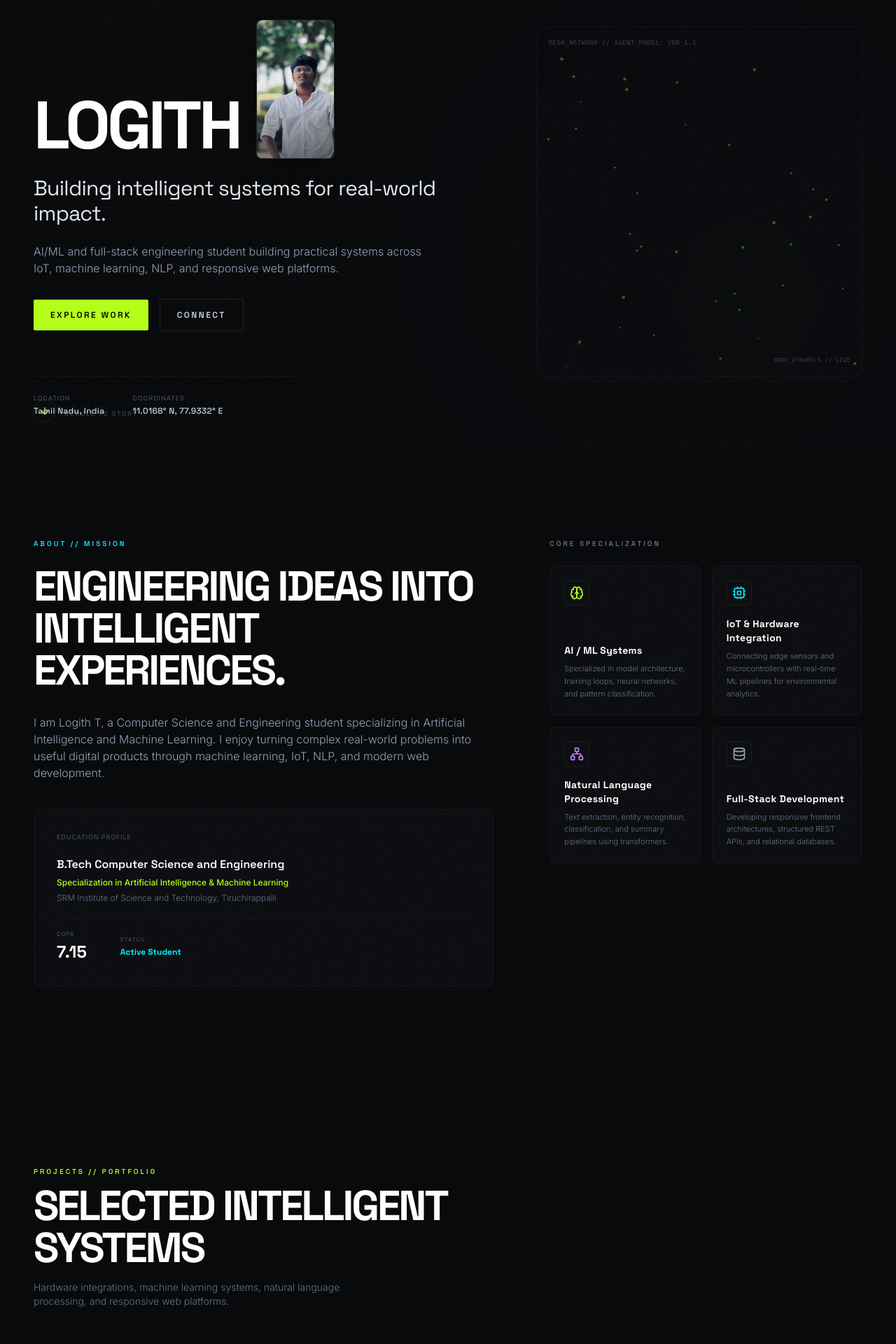
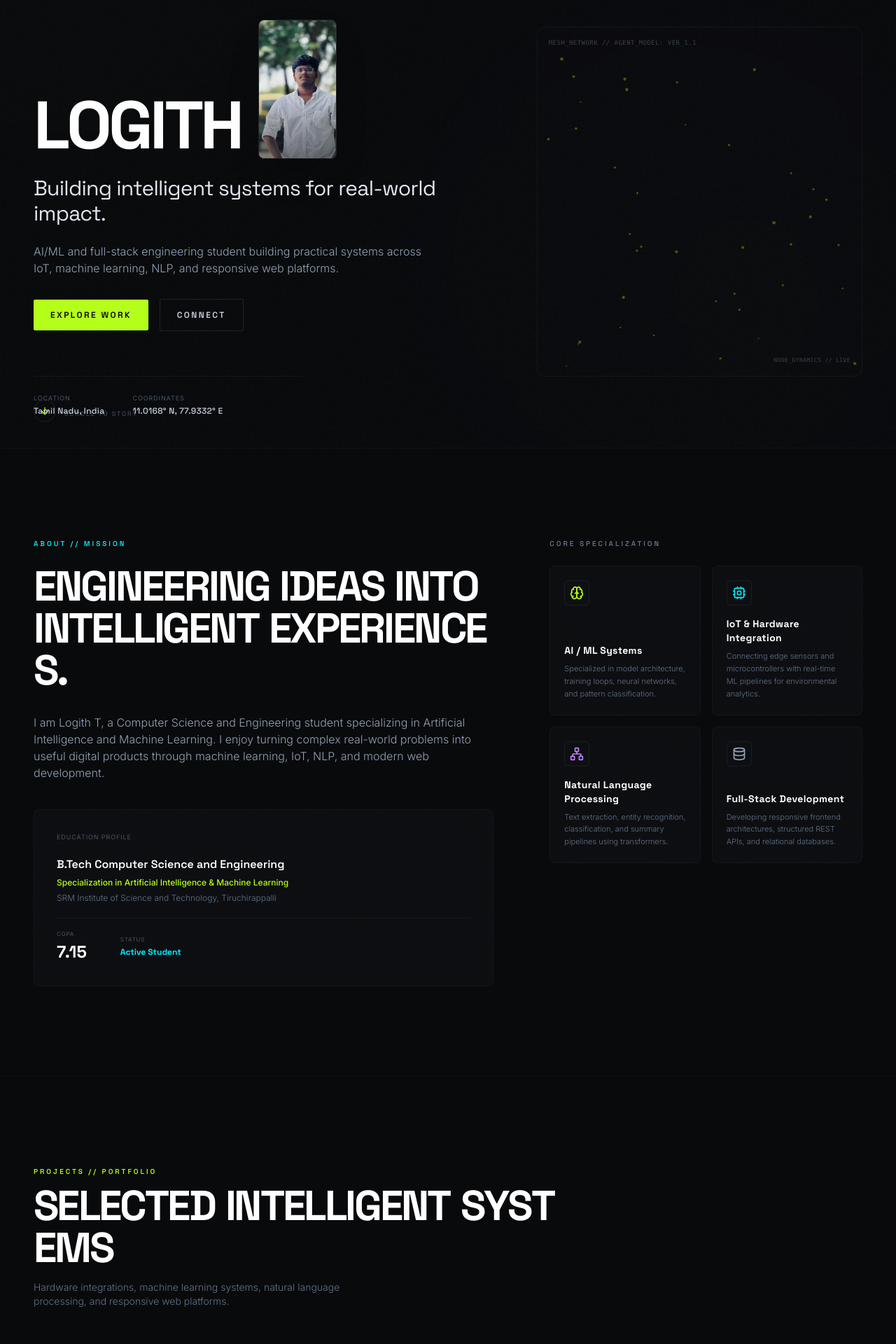
Before and after one commit to logith2112/logith-portfolio, a React (Vite) app: page / in a window 1280 px wide. Shown: the part 160-2080 px from the top of the page at 70% size. Built offline with nearby package versions, Linux system fonts and the light colour scheme.

Commit message:
feat: per-character zoom hover animation on all section headings via SplitHeading component

```diff
--- /dev/null
+++ b/src/components/SplitHeading.jsx
@@ -0,0 +1,85 @@
+import { useRef, useEffect } from "react";
+import gsap from "gsap";
+
+/**
+ * SplitHeading — splits a heading string into individual characters,
+ * each getting a smooth scale + lift zoom on hover.
+ *
+ * Props:
+ *   text      — string, the heading text
+ *   as        — HTML tag: "h1" | "h2" | "h3" (default "h2")
+ *   className — additional Tailwind/CSS classes for the wrapper element
+ */
+export default function SplitHeading({ text, as: Tag = "h2", className = "" }) {
+  const containerRef = useRef(null);
+
+  useEffect(() => {
+    const chars = containerRef.current?.querySelectorAll(".sh-char");
+    if (!chars || chars.length === 0) return;
+
+    const handlers = [];
+
+    chars.forEach((char) => {
+      const onEnter = () => {
+        gsap.to(char, {
+          scale: 1.18,
+          y: -4,
+          color: "#b5ff1a",
+          duration: 0.32,
+          ease: "power3.out",
+          overwrite: true,
+        });
+      };
+
+      const onLeave = () => {
+        gsap.to(char, {
+          scale: 1,
+          y: 0,
+          color: "", // revert to inherited color
+          duration: 0.42,
+          ease: "power3.out",
+          overwrite: true,
+        });
+      };
+
+      char.addEventListener("mouseenter", onEnter);
+      char.addEventListener("mouseleave", onLeave);
+      handlers.push({ char, onEnter, onLeave });
+    });
+
+    return () => {
+      handlers.forEach(({ char, onEnter, onLeave }) => {
+        char.removeEventListener("mouseenter", onEnter);
+        char.removeEventListener("mouseleave", onLeave);
+      });
+    };
+  }, [text]);
+
+  // Split into characters, preserving spaces as non-breaking
+  const renderChars = (str) => {
+    return str.split("").map((char, i) => (
+      <span
+        key={i}
+        className="sh-char inline-block cursor-default select-none"
+        style={{
+          display: "inline-block",
+          willChange: "transform, color",
+          // Spaces need a small explicit width so they don't collapse
+          minWidth: char === " " ? "0.25em" : undefined,
+        }}
+      >
+        {char === " " ? "\u00A0" : char}
+      </span>
+    ));
+  };
+
+  return (
+    <Tag
+      ref={containerRef}
+      className={className}
+      style={{ display: "block" }}
+    >
+      {renderChars(text)}
+    </Tag>
+  );
+}
--- a/src/sections/About.jsx
+++ b/src/sections/About.jsx
@@ -1,4 +1,5 @@
 import { Brain, Cpu, Database, Network } from "lucide-react";
+import SplitHeading from "../components/SplitHeading";
 
 export default function About() {
   const focuses = [
@@ -35,9 +36,11 @@ export default function About() {
               About // Mission
             </div>
 
-            <h2 className="text-3xl sm:text-5xl lg:text-6xl font-display font-bold tracking-tighter text-white leading-tight uppercase">
-              Engineering ideas into intelligent experiences.
-            </h2>
+            <SplitHeading
+              as="h2"
+              text="ENGINEERING IDEAS INTO INTELLIGENT EXPERIENCES."
+              className="text-3xl sm:text-5xl lg:text-6xl font-display font-bold tracking-tighter text-white leading-tight uppercase"
+            />
 
             <p className="text-slate-400 text-sm sm:text-base leading-relaxed mt-2 font-light">
               I am Logith T, a Computer Science and Engineering student specializing in Artificial Intelligence and Machine Learning. I enjoy turning complex real-world problems into useful digital products through machine learning, IoT, NLP, and modern web development.
--- a/src/sections/Contact.jsx
+++ b/src/sections/Contact.jsx
@@ -1,4 +1,5 @@
 import { Linkedin, Github, Mail, Phone, ArrowUpRight } from "lucide-react";
+import SplitHeading from "../components/SplitHeading";
 
 export default function Contact() {
   const contactLinks = [
@@ -41,9 +42,11 @@ export default function Contact() {
             Contact // Inquiries
           </div>
 
-          <h2 className="text-4xl sm:text-6xl font-display font-bold tracking-tighter text-white uppercase leading-none">
-            Let's build something intelligent.
-          </h2>
+          <SplitHeading
+            as="h2"
+            text="LET'S BUILD SOMETHING INTELLIGENT."
+            className="text-4xl sm:text-6xl font-display font-bold tracking-tighter text-white uppercase leading-none"
+          />
 
           <p className="text-slate-400 text-sm sm:text-base leading-relaxed max-w-md font-light">
             Open to collaborations, internships, AI/ML projects, and opportunities to create meaningful technology.
--- a/src/sections/Credentials.jsx
+++ b/src/sections/Credentials.jsx
@@ -1,4 +1,5 @@
 import { Award, ShieldCheck, Cpu } from "lucide-react";
+import SplitHeading from "../components/SplitHeading";
 
 export default function Credentials() {
   const credentials = [
@@ -35,11 +36,11 @@ export default function Credentials() {
               Credentials // Achievements
             </div>
 
-            <h2 className="text-4xl sm:text-6xl font-display font-bold tracking-tighter text-white leading-none uppercase">
-              Learning.<br />
-              Building.<br />
-              Evolving.
-            </h2>
+            <SplitHeading
+              as="h2"
+              text="LEARNING. BUILDING. EVOLVING."
+              className="text-4xl sm:text-6xl font-display font-bold tracking-tighter text-white leading-none uppercase"
+            />
 
             <p className="text-slate-400 text-sm sm:text-base leading-relaxed mt-1 font-light">
               Continuous learning is core to building intelligent systems. I actively pursue industry certifications and structured specializations to supplement my academic curriculum.
--- a/src/sections/Hero.jsx
+++ b/src/sections/Hero.jsx
@@ -2,6 +2,7 @@ import { useEffect, useRef } from "react";
 import { ArrowDown } from "lucide-react";
 import gsap from "gsap";
 import profileImg from "../assets/profile.jpg";
+import SplitHeading from "../components/SplitHeading";
 
 export default function Hero() {
   const canvasRef = useRef(null);
@@ -135,9 +136,11 @@ export default function Hero() {
 
           {/* Name + portrait row */}
           <div className="flex flex-col sm:flex-row sm:items-end gap-6 mt-2">
-            <h1 className="text-5xl sm:text-7xl lg:text-8xl font-display font-bold tracking-tighter leading-[0.9] text-white">
-              LOGITH
-            </h1>
+            <SplitHeading
+              as="h1"
+              text="LOGITH"
+              className="text-5xl sm:text-7xl lg:text-8xl font-display font-bold tracking-tighter leading-[0.9] text-white"
+            />
             {/* Portrait — editorial, clean, lime glow on hover */}
             <div className="w-24 sm:w-28 aspect-[9/16] rounded-lg overflow-hidden border border-white/10 shadow-2xl relative shrink-0 portrait-glow">
               <img
--- a/src/sections/Projects.jsx
+++ b/src/sections/Projects.jsx
@@ -1,5 +1,6 @@
 import { ArrowUpRight } from "lucide-react";
 import ProjectVisual from "../components/ProjectVisuals";
+import SplitHeading from "../components/SplitHeading";
 
 export default function Projects() {
   const projectList = [
@@ -69,9 +70,11 @@ export default function Projects() {
           <div className="text-[10px] tracking-[0.3em] font-display text-cyber-lime uppercase font-semibold">
             Projects // Portfolio
           </div>
-          <h2 className="text-4xl sm:text-6xl font-display font-bold tracking-tighter text-white uppercase max-w-2xl leading-none">
-            Selected Intelligent Systems
-          </h2>
+          <SplitHeading
+            as="h2"
+            text="SELECTED INTELLIGENT SYSTEMS"
+            className="text-4xl sm:text-6xl font-display font-bold tracking-tighter text-white uppercase max-w-3xl leading-none"
+          />
           <p className="text-slate-500 text-xs sm:text-sm max-w-md mt-1 font-light leading-relaxed">
             Hardware integrations, machine learning systems, natural language processing, and responsive web platforms.
           </p>
--- a/src/sections/Skills.jsx
+++ b/src/sections/Skills.jsx
@@ -1,3 +1,5 @@
+import SplitHeading from "../components/SplitHeading";
+
 export default function Skills() {
   const skillGroups = [
     {
@@ -59,9 +61,11 @@ export default function Skills() {
           <div className="text-[10px] tracking-[0.3em] font-display text-cyber-cyan uppercase font-semibold">
             SKILLS // TOOLKIT
           </div>
-          <h2 className="text-4xl sm:text-6xl font-display font-bold tracking-tighter text-white uppercase">
-            TECHNICAL TOOLKIT & FOCUS
-          </h2>
+          <SplitHeading
+            as="h2"
+            text="TECHNICAL TOOLKIT & FOCUS"
+            className="text-4xl sm:text-6xl font-display font-bold tracking-tighter text-white uppercase"
+          />
         </div>
 
         {/* Skills Grid */}
```
